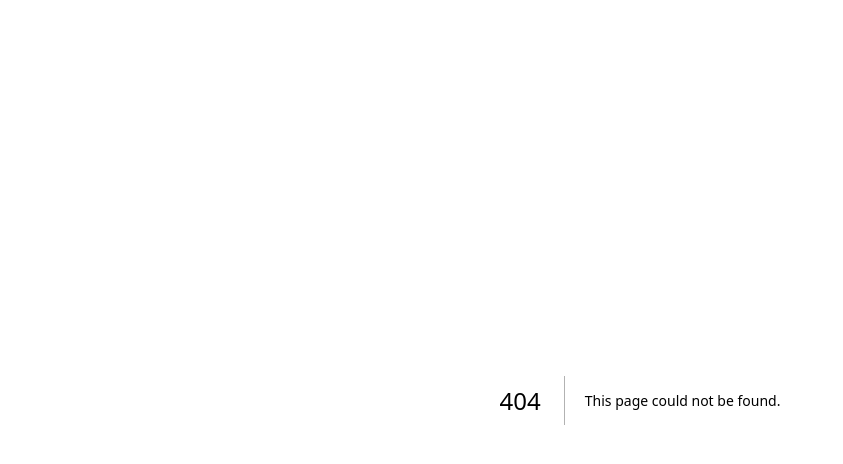
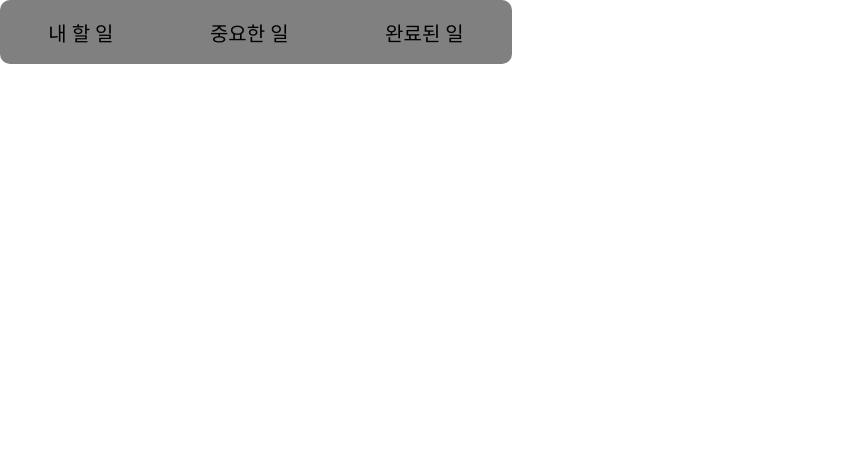
Before and after one commit to HarenKei/DCC_FE, a Next.js app: page /MyTask/TaskBar in a window 1280 px wide. Before the commit this address had no page. Shown: the top 464 px of the page, without its empty margins (0-843 px from the left). Built offline with nearby package versions, Linux system fonts and the light colour scheme.

Commit message:
TaskBar, AddTaskButton 추가

```diff
--- /dev/null
+++ b/pages/MyTask/TaskBar.tsx
@@ -0,0 +1,30 @@
+import React from "react";
+import TaskBarCtgry from "./TaskBarCtgry";
+import styled from "styled-components";
+
+const TaskBar = () => {
+    return(
+        <Container>
+            <TaskBarCtgry title={"내 할 일"}/>
+            <TaskBarCtgry title={"중요한 일"}/>
+            <TaskBarCtgry title={"완료된 일"}/>
+        </Container>
+    );
+};
+
+const Container = styled.div`
+    display: flex;
+    flex-direction: row;
+
+    justify-content: space-around;
+    aline-item: center;
+
+    width: 40vw;
+    height: 5vw;
+
+    background-color: grey;
+    border-radius: 10px;
+`;
+
+
+export default TaskBar;
--- /dev/null
+++ b/pages/MyTask/TaskBarCtgry.tsx
@@ -0,0 +1,24 @@
+import React from "react";
+import styled from "styled-components";
+
+const TaskBarCtgry = (props: any) => {
+  return (
+    <CtgryContainer>
+      <TaskStyle>{props.title}</TaskStyle>
+    </CtgryContainer>
+  );
+};
+
+const CtgryContainer = styled.div`
+  display: flex;
+
+  justify-content: center;
+  align-item: center;
+`;
+const TaskStyle = styled.p`
+  align-self: center;
+  font-size : 15pt;
+  font-weight: 100;
+`;
+
+export default TaskBarCtgry;
--- a/pages/MyTask/index.tsx
+++ b/pages/MyTask/index.tsx
@@ -1 +1 @@
-export { default } from "./MyTask";
+export { default } from "./TaskBar";
```
Also changed, not shown: pages/MyTask/AddTaskButton.tsx (added, +29 -0 lines), pages/MyTask/MyTask.tsx (deleted, +0 -10 lines).
